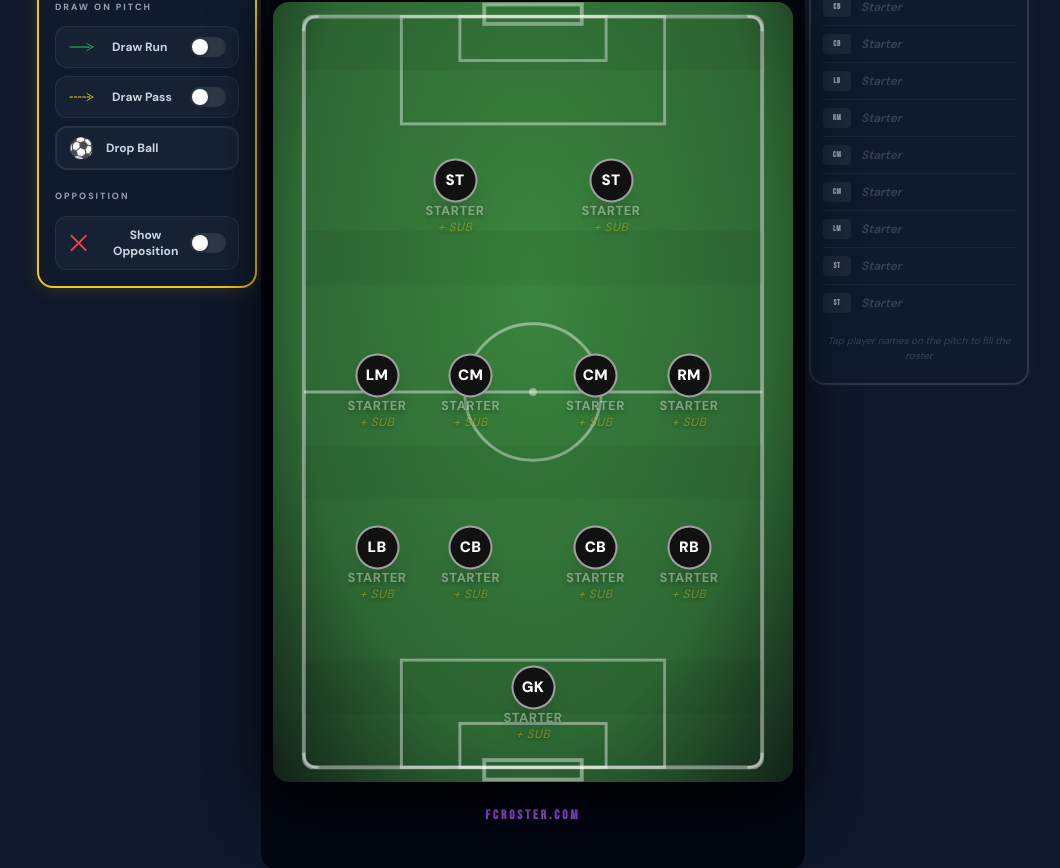
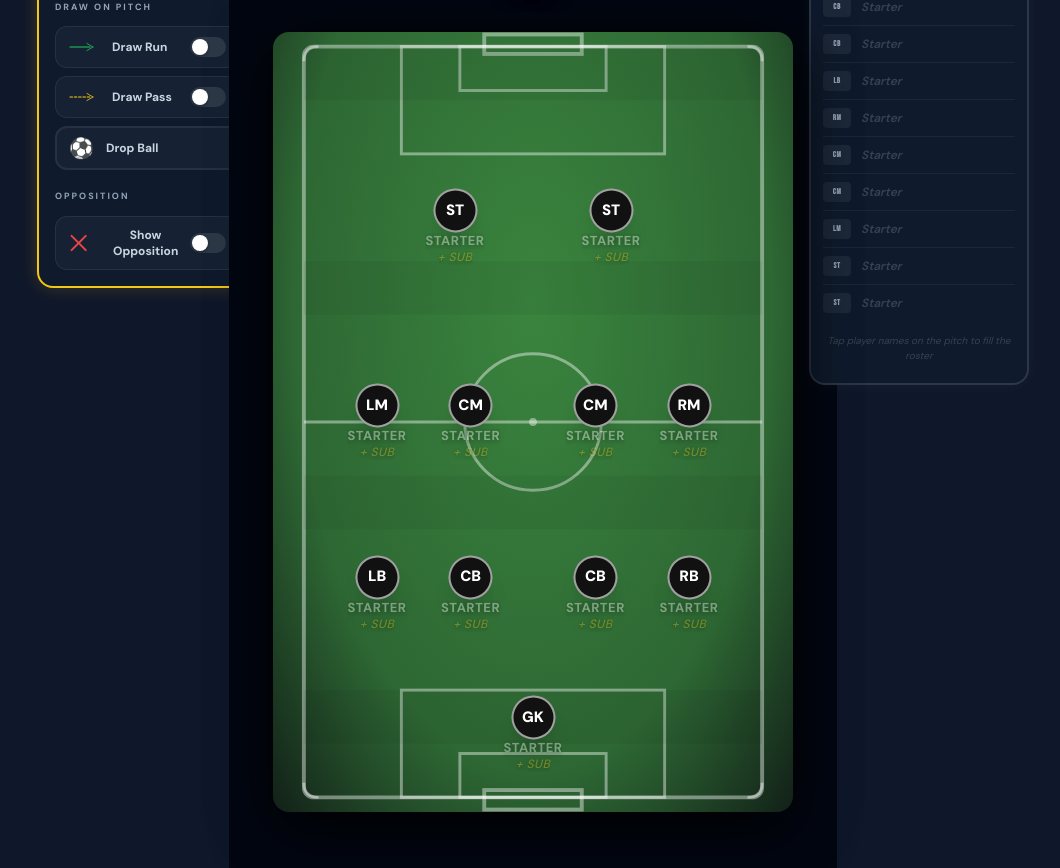
Before and after one commit to kenobiii/FC-Roster, a React (Vite) app: page / in a window 1280 px wide. Shown: the part 452-1320 px from the top of the page, without its empty margins (107-1167 px from the left). Built offline with nearby package versions, Linux system fonts and the light colour scheme.

Commit message:
Add files via upload

```diff
--- a/src/StrategyFC-1.jsx
+++ b/src/StrategyFC-1.jsx
@@ -304,8 +304,9 @@ function PlayerSpot({ player, subName, jerseyColor, onStarterChange, onSubChange
       {/* Circle — the ONLY drag handle. Only responds in moveMode */}
       <div
         className="rounded-full flex items-center justify-center font-black shadow-xl border-2 border-white/60"
-        style={{ width:44, height:44, flexShrink:0, background:jerseyColor, color:fg, letterSpacing:0.3,
-          fontSize: player.pos.length >= 3 ? 12 : player.pos.length === 2 ? 15 : 18,
+        style={{ width:44, height:44, flexShrink:0, background:jerseyColor, color:fg, letterSpacing:0,
+          fontSize: player.pos.length >= 3 ? 11 : player.pos.length === 2 ? 15 : 18,
+          lineHeight:1, textAlign:"center",
           cursor: moveMode ? "grab" : "default",
           touchAction:"none",
         }}
@@ -816,7 +817,7 @@ function BuilderLayout({
 
   const Pitch = (
     <>
-    <div ref={exportRef} className="flex flex-col items-center gap-3 px-3 pt-4 pb-10 rounded-2xl" style={{ background:"#030712" }}>
+    <div ref={exportRef} className="flex flex-col items-center gap-3 px-6 pt-4 pb-6 rounded-2xl" style={{ background:"#030712" }}>
       <div className="flex flex-col gap-1 items-center text-center" style={{ width:"100%" }}>
         <div className="tracking-widest" style={{ fontFamily: BRAND.fonts.display, fontSize: pitchSize.isDesktop ? 36 : 28, textShadow:`0 2px 20px ${jerseyColor}99` }}>
           {teamName || "MY TEAM FC"}
@@ -828,6 +829,8 @@ function BuilderLayout({
           {formation}
         </div>
       </div>
+      {/* Pitch wrapper — extra padding on all sides so player labels never clip in export */}
+      <div style={{ padding:"30px 20px 60px 20px", width:"100%", display:"flex", justifyContent:"center" }}>
       <div ref={pitchRef} className="relative rounded-2xl shadow-2xl"
         style={{ width: pitchSize.w, aspectRatio:"2/3", background: pitchBg, boxShadow:`0 0 60px rgba(0,0,0,0.5), 0 20px 60px rgba(0,0,0,0.7)`, overflow:"visible", flexShrink:0, cursor: dragging ? "grabbing" : "default", touchAction: moveMode ? "none" : "pan-y" }}
         onPointerMove={e => { if (dragging) onCirclePointerMove(e, dragging); }}
@@ -885,8 +888,9 @@ function BuilderLayout({
           })()}
         </svg>
       </div>
+      </div>{/* end pitch wrapper */}
       {/* FCROSTER.COM branding — captured in export */}
-      <div className="w-full text-center pt-2 pb-1">
+      <div className="w-full text-center pt-1 pb-2">
         <span className="font-black tracking-widest" style={{ fontFamily: BRAND.fonts.display, fontSize:13, color:"#a855f7", letterSpacing:3 }}>
           FCROSTER.COM
         </span>
@@ -2075,8 +2079,20 @@ export default function App() {
     if (!exportRef.current) return;
     setExporting(true);
     try {
+      const el = exportRef.current;
       const html2canvas = (await import("https://cdnjs.cloudflare.com/ajax/libs/html2canvas/1.4.1/html2canvas.esm.js")).default;
-      const canvas = await html2canvas(exportRef.current, { backgroundColor:"#030712", scale:2, useCORS:true, logging:false });
+      const canvas = await html2canvas(el, {
+        backgroundColor: "#030712",
+        scale: 2,
+        useCORS: true,
+        logging: false,
+        scrollX: 0,
+        scrollY: 0,
+        windowWidth:  el.scrollWidth,
+        windowHeight: el.scrollHeight,
+        width:  el.offsetWidth,
+        height: el.offsetHeight,
+      });
       const link = document.createElement("a");
       link.download = `${(teamName||"FCRoster").replace(/\s+/g,"_")}_${formation}.png`;
       link.href = canvas.toDataURL("image/png");
```
